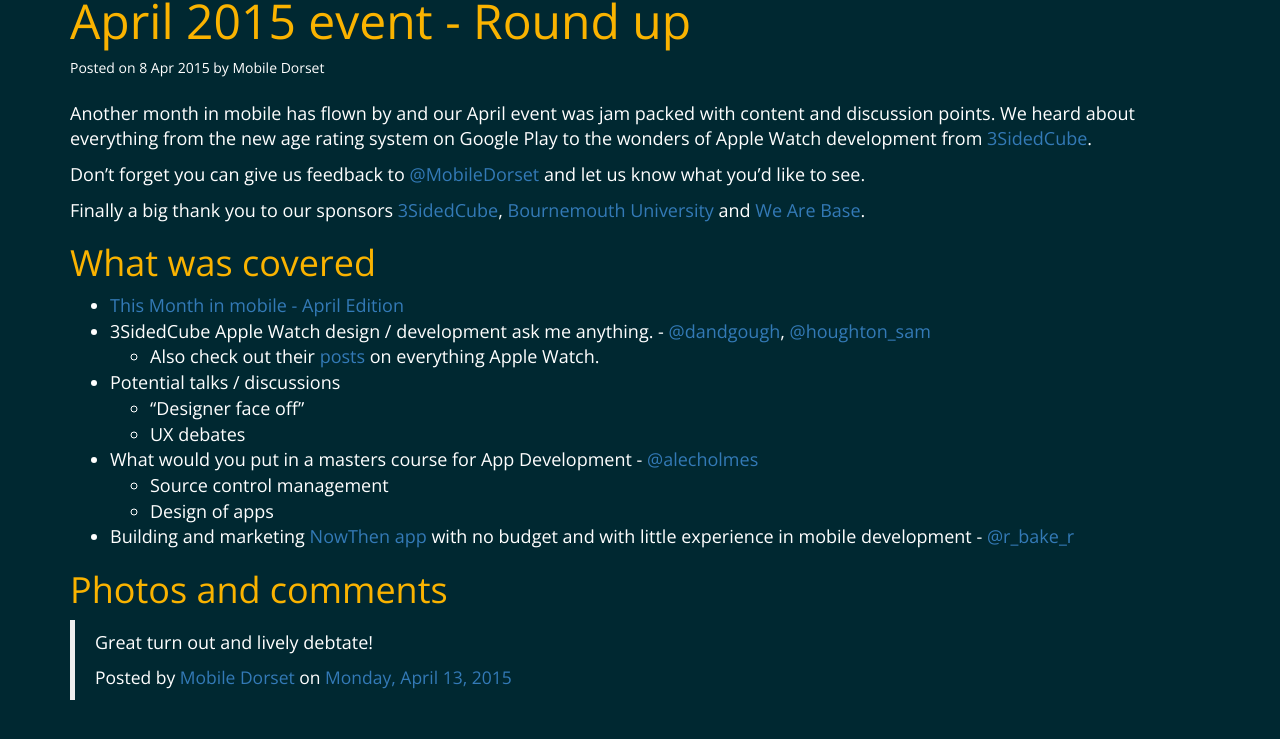
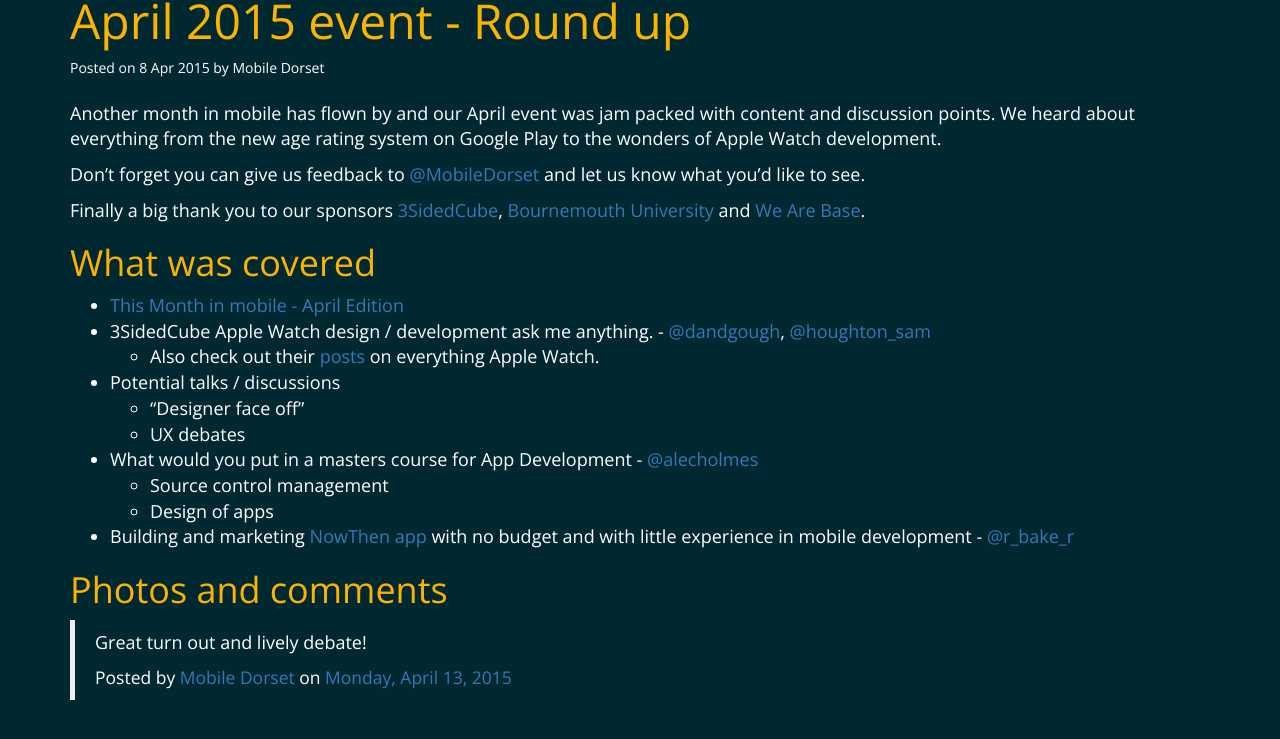
Before and after one commit to MobileDorset/mobiledorset.github.io, a Jekyll site: the page built from _posts/2015-04-08-April-event-round-up.md, in a window 1280 px wide. Shown: the part 805-1544 px from the top of the page. Built offline with Jekyll 4.4.1, drawn with Linux system fonts in a browser that asks for light colours.

Commit message:
Fixed spellig mistakes and removed 3sc from summary.

```diff
--- a/_posts/2015-04-08-April-event-round-up.md
+++ b/_posts/2015-04-08-April-event-round-up.md
@@ -3,7 +3,7 @@
 title: April 2015 event - Round up
 author: Mobile Dorset
 ---
-Another month in mobile has flown by and our April event was jam packed with content and discussion points. We heard about everything from the new age rating system on Google Play to the wonders of Apple Watch development from [3SidedCube](https://3sidedcube.com/){:target="_blank"}.
+Another month in mobile has flown by and our April event was jam packed with content and discussion points. We heard about everything from the new age rating system on Google Play to the wonders of Apple Watch development.
 
 Don't forget you can give us feedback to [@MobileDorset](https://twitter.com/MobileDorset){:target="_blank"} and let us know what you'd like to see.
 
@@ -27,7 +27,7 @@
 <div class="fb-post" data-href="https://www.facebook.com/media/set/?set=a.961064793917738.1073741829.934423343248550&amp;type=1" data-width="500">
    <div class="fb-xfbml-parse-ignore">
       <blockquote cite="https://www.facebook.com/media/set/?set=a.961064793917738.1073741829.934423343248550&amp;type=1">
-         <p>Great turn out and lively debtate!</p>
+         <p>Great turn out and lively debate!</p>
          Posted by <a href="https://www.facebook.com/MobileDorset">Mobile Dorset</a> on <a href="https://www.facebook.com/media/set/?set=a.961064793917738.1073741829.934423343248550&amp;type=1">Monday, April 13, 2015</a>
       </blockquote>
    </div>
```
